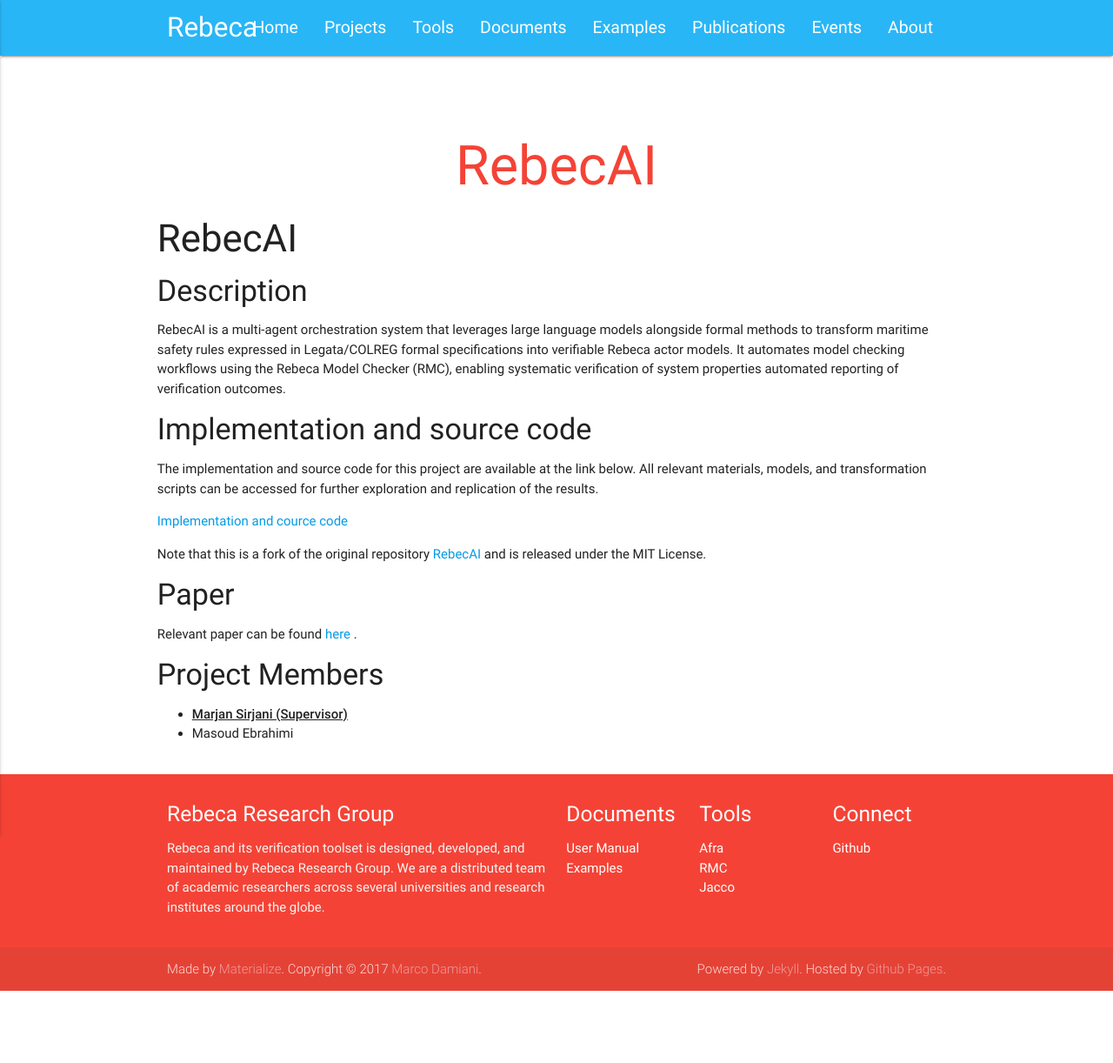
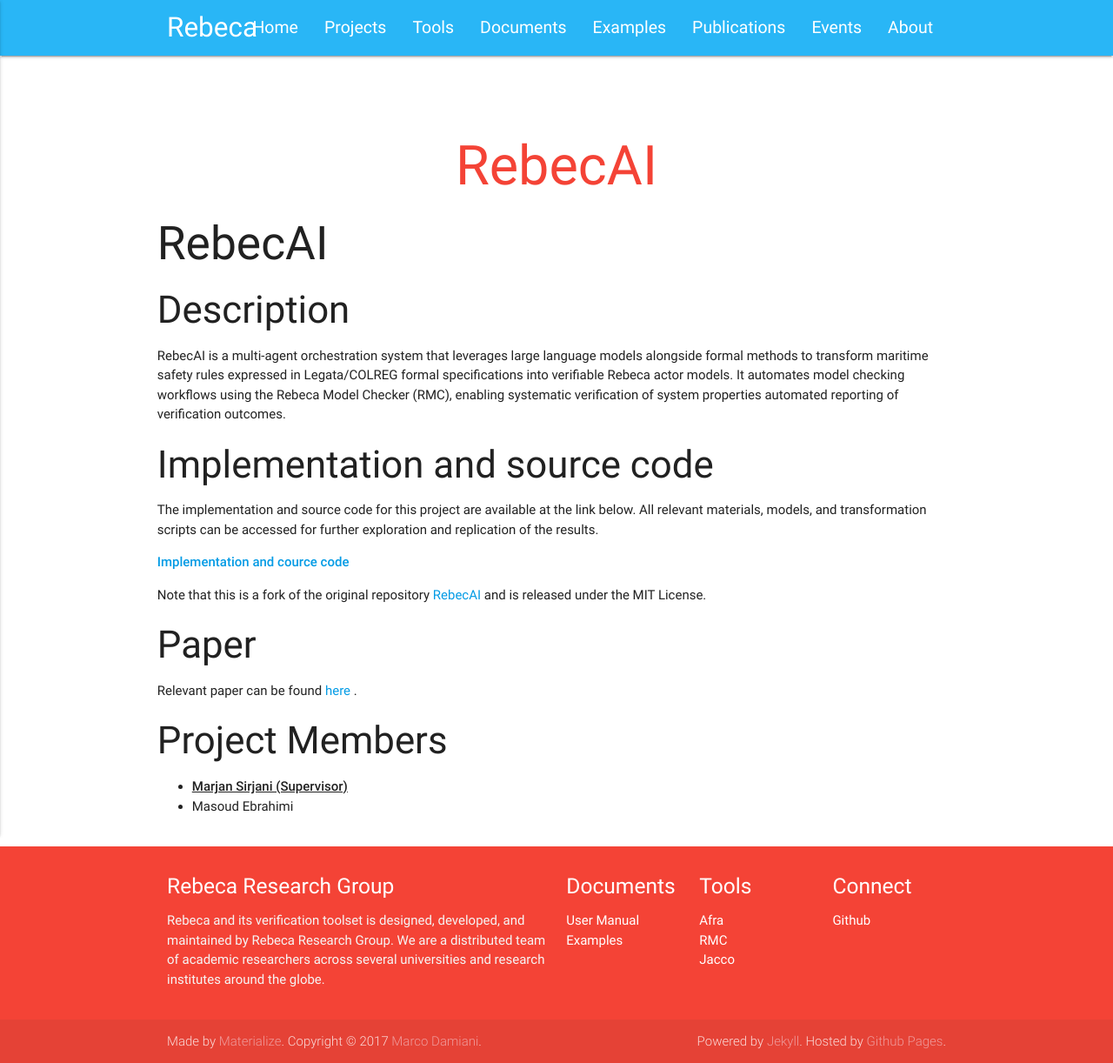
Before and after one commit to rebeca-lang/rebeca-lang.github.io, a Jekyll site: the page built from projects/RebecAI.md, in a window 1280 px wide. Shown: the whole page at 87% size. Built offline with Jekyll 4.4.1, drawn with Linux system fonts in a browser that asks for light colours; before the commit the page ends 1139 px from its top, so only the background shows below that.

```diff
--- a/projects/RebecAI.md
+++ b/projects/RebecAI.md
@@ -5,24 +5,25 @@ permalink: /allprojects/RebecAI
 
 ---
 
-### RebecAI
+## RebecAI
 
-#### Description
+### Description
 RebecAI is a multi-agent orchestration system that leverages large language models alongside formal methods to transform maritime safety rules expressed in Legata/COLREG formal specifications into verifiable Rebeca actor models. It automates model checking workflows using the Rebeca Model Checker (RMC), enabling systematic verification of system properties automated reporting of verification outcomes.
 
 
-#### Implementation and source code
+### Implementation and source code
 
 The implementation and source code for this project are available at the link below. All relevant materials, models, and transformation scripts can be accessed for further exploration and replication of the results.
 
-[ Implementation and cource code ](https://github.com/rebeca-lang/research-RebecAI)
+**[ Implementation and cource code ](https://github.com/rebeca-lang/research-RebecAI)**
 
 Note that this is a fork of the original repository [RebecAI](https://github.com/3brahimi/RebecAI) and is released under the MIT License.
 
-#### Paper
+
+### Paper
 Relevant paper can be found [ here ]().
 
 
-#### Project Members
+### Project Members
 * **<u>Marjan Sirjani (Supervisor)</u>**
 * Masoud Ebrahimi
```
